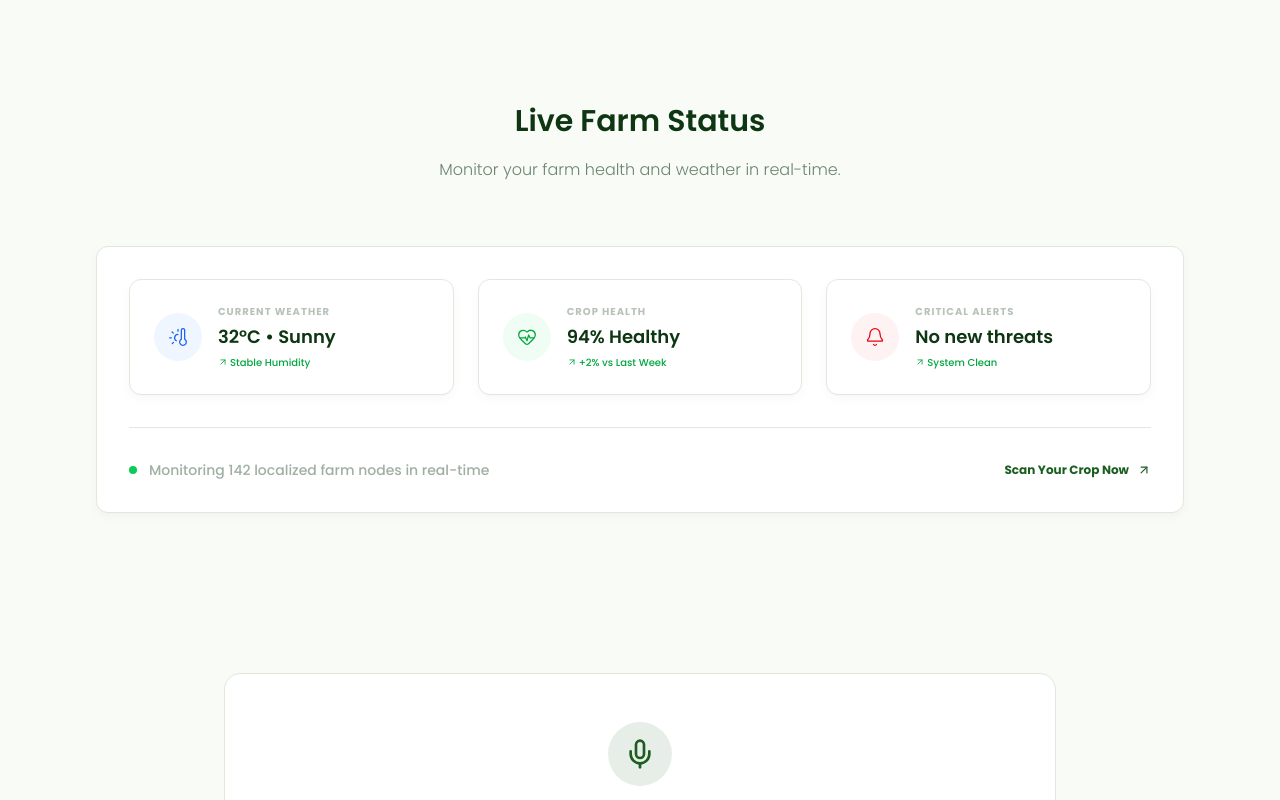
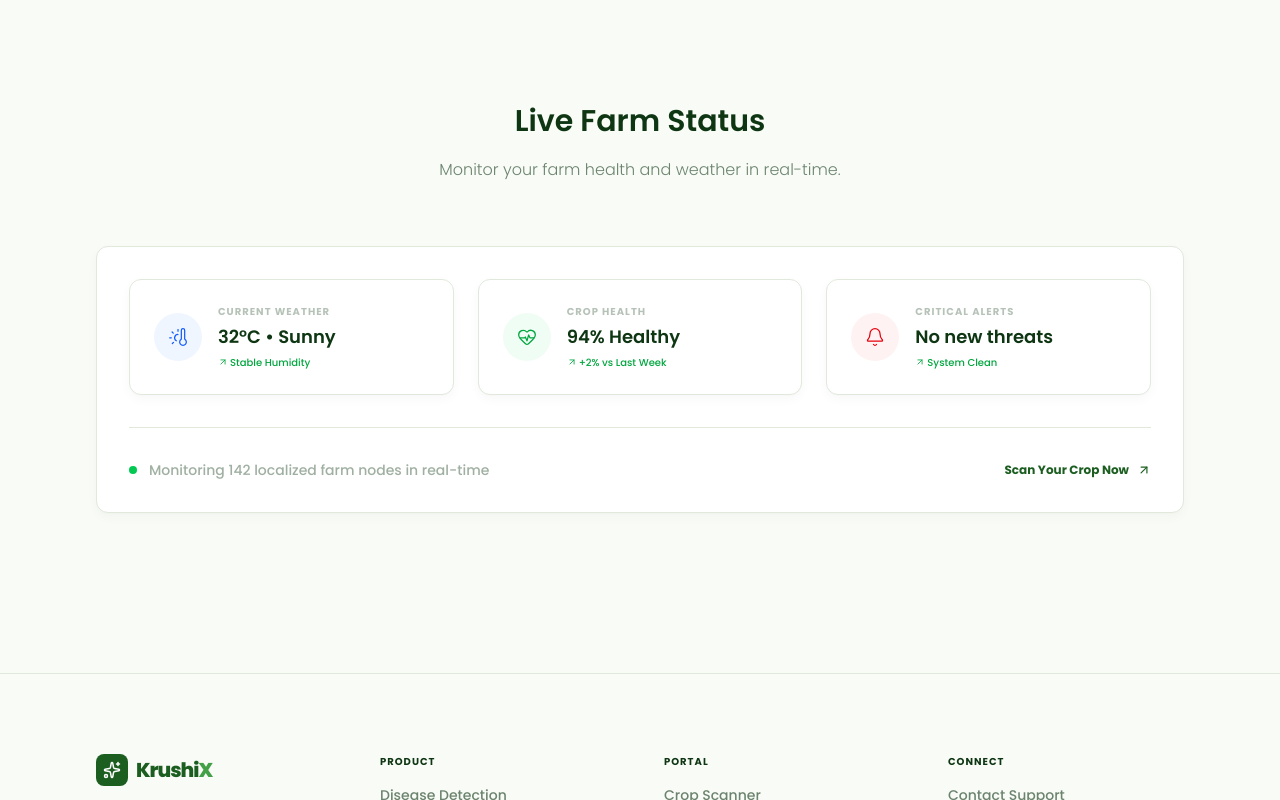
Before and after one commit to maheshMadiwalar18/krishiX1, a React (Vite) app: page / in a window 1280 px wide. Shown: the part 2000-2800 px from the top of the page. Built offline with nearby package versions, Linux system fonts and the light colour scheme; no server answers.

Commit message:
style: remove voice assistant CTA box from home page

```diff
--- a/src/components/Home.tsx
+++ b/src/components/Home.tsx
@@ -3,7 +3,6 @@ import Hero from './home/Hero';
 import InstantTry from './home/QuickActions';
 import FeaturesGrid from './home/FeaturesGrid';
 import SmartPreview from './home/DashboardPreview';
-import VoiceCTA from './home/VoiceCTA';
 import Footer from './home/Footer';
 
 interface HomeProps {
@@ -37,10 +36,6 @@ export default function Home({ isLoggedIn, onLogin, onNavigate }: HomeProps) {
         onViewDashboard={() => onNavigate('disease')}
       />
 
-      <VoiceCTA
-        onTryAssistant={() => onNavigate('assistant')}
-      />
-
       <Footer onNavigate={(v) => {
         if (v === 'home') window.scrollTo({ top: 0, behavior: 'smooth' });
         else onNavigate(v as any);
```
